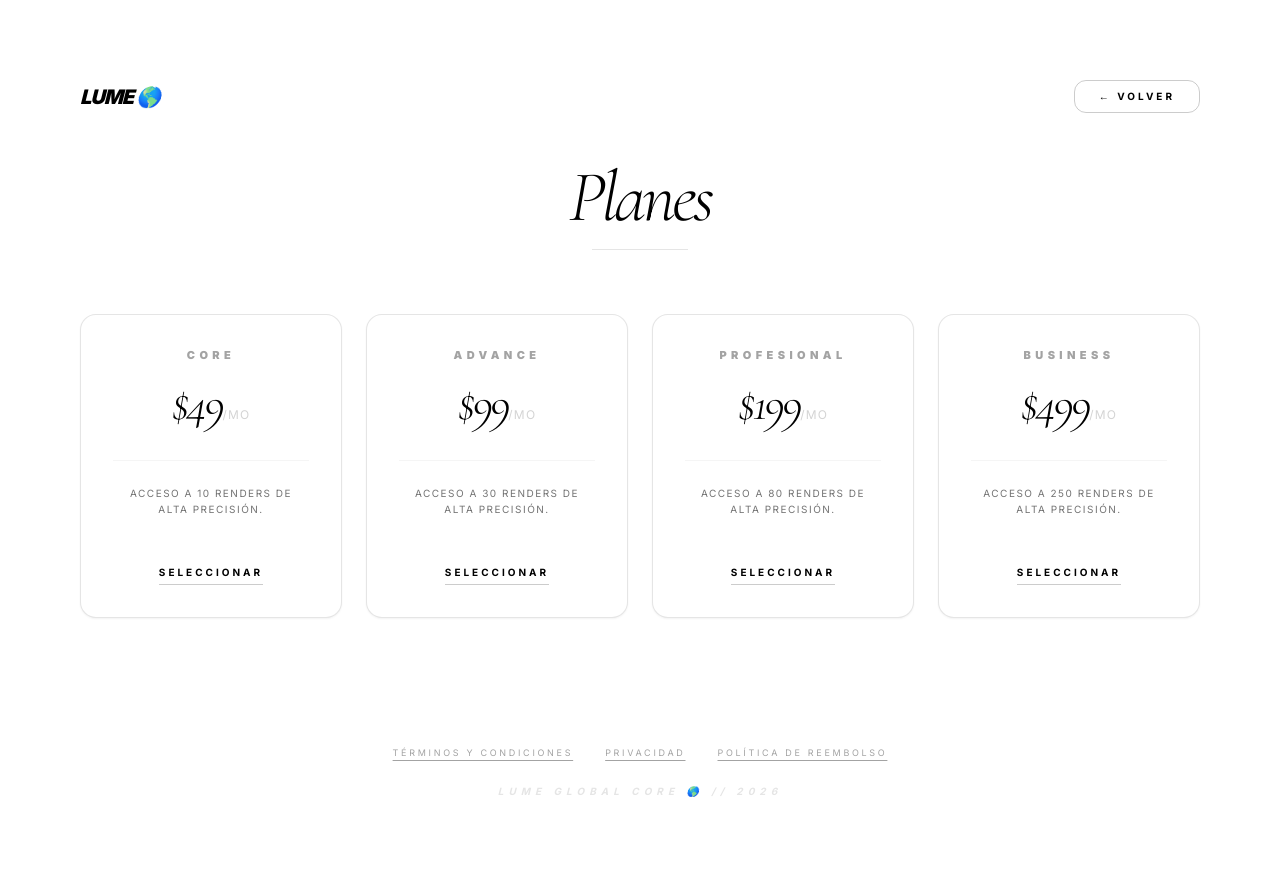
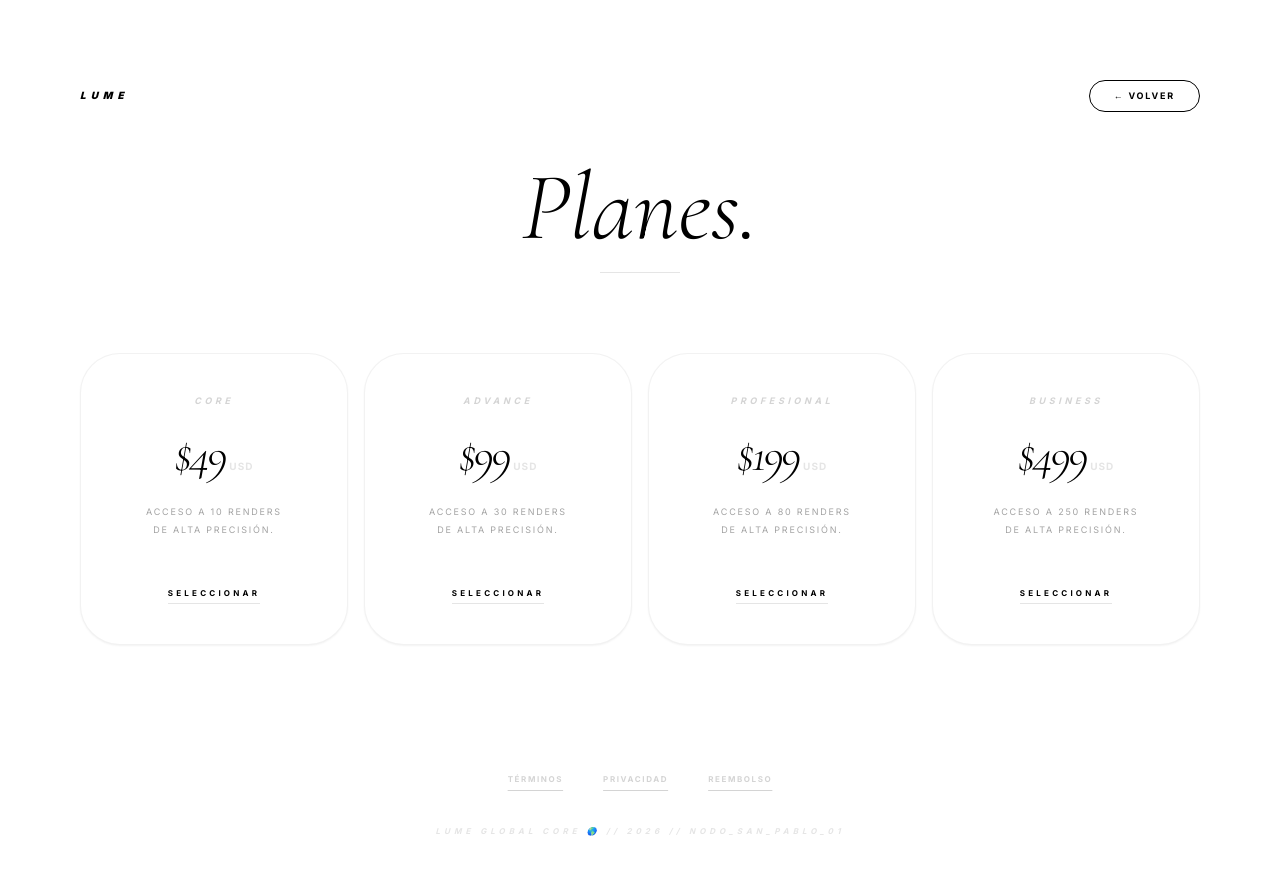
Before and after one commit to lumeglobal10-prog/lume-global-core, a Next.js app: page /pricing in a window 1280 px wide. Shown: the top 874 px of the page. Built offline with nearby package versions, Linux system fonts and the light colour scheme; no server answers.

Commit message:
Update page.tsx

```diff
--- a/app/pricing/page.tsx
+++ b/app/pricing/page.tsx
@@ -9,7 +9,7 @@ export default function PricingPage() {
   const [userRegion, setUserRegion] = useState('GLOBAL');
   const router = useRouter();
 
-  // M.I.C. SENSOR: Captura de región para segmentación de pasarela
+  // 🏛️ SENSOR M.I.C. (INMERSIÓN CULTURAL): Detección de Soberanía Regional
   useEffect(() => {
     const detectRegion = async () => {
       try {
@@ -38,56 +38,53 @@ export default function PricingPage() {
 
   const proceedToCheckout = () => {
     const session = localStorage.getItem('lume_session_token');
-    if (session) {
-      router.push('/checkout');
-    } else {
-      router.push('/register');
-    }
+    // Protocolo de derivación: Usuarios activos a Checkout, prospectos a Registro
+    router.push(session ? '/checkout' : '/register');
   };
 
   return (
     <main className="min-h-screen bg-white text-black font-sans flex flex-col justify-between p-8 md:p-20 overflow-x-hidden">
 
-      <nav className="flex justify-between items-center w-full">
-        {/* LOGO INMUTABLE */}
-        <div className="text-xl font-black tracking-tighter italic uppercase">
-          LUME 🌎
+      {/* NAVEGACIÓN COMPACTA */}
+      <nav className="flex justify-between items-center w-full shrink-0">
+        <div className="text-[10px] font-black tracking-[0.5em] uppercase italic">
+          LUME
         </div>
         <button
           onClick={() => router.back()}
-          className="text-[10px] font-sans font-bold tracking-[0.3em] uppercase border border-black/20 px-6 py-2 rounded-xl active:scale-95 transition-all hover:bg-neutral-50"
+          className="text-[9px] font-bold tracking-[0.2em] uppercase border border-black px-6 py-2 rounded-full active:scale-95 transition-all hover:bg-black hover:text-white"
         >
           ← VOLVER
         </button>
       </nav>
 
-      <div className="max-w-6xl mx-auto w-full py-12 text-center">
+      <div className="max-w-6xl mx-auto w-full py-12 text-center flex-grow flex flex-col justify-center">
         {/* TÍTULO ESTILO KARADA DECO */}
-        <h1 className="text-6xl md:text-7xl font-serif font-light tracking-tighter mb-4 italic lowercase first-letter:uppercase leading-none">
-          Planes
+        <h1 className="text-6xl md:text-8xl font-serif font-light italic lowercase first-letter:uppercase leading-none mb-4">
+          Planes.
         </h1>
-        <div className="h-[1px] w-24 bg-black/10 mx-auto mb-16"></div>
+        <div className="h-[1px] w-20 bg-black/10 mx-auto mb-20"></div>
 
-        <div className="grid grid-cols-1 md:grid-cols-2 lg:grid-cols-4 gap-6">
+        <div className="grid grid-cols-1 md:grid-cols-2 lg:grid-cols-4 gap-4">
           {planes.map((plan) => (
             <div
               key={plan.nombre}
               onClick={() => handlePlanSelection(plan.nombre)}
-              className="group border border-black/10 p-8 rounded-2xl flex flex-col items-center justify-between cursor-pointer hover:bg-neutral-50 transition-all duration-300 active:scale-95 bg-white shadow-sm"
+              className="group border border-black/5 p-10 rounded-[40px] flex flex-col items-center justify-between cursor-pointer hover:bg-neutral-50 transition-all duration-500 active:scale-95 bg-white shadow-sm"
             >
-              <div>
-                <h2 className="text-[11px] font-sans font-black tracking-[0.4em] mb-4 uppercase text-neutral-400 group-hover:text-black transition-colors">
+              <div className="space-y-6">
+                <h2 className="text-[9px] font-bold tracking-[0.4em] uppercase text-neutral-300 group-hover:text-black transition-colors italic">
                   {plan.nombre}
                 </h2>
-                <div className="text-5xl font-serif font-light italic mb-2 tracking-tighter">
-                  ${plan.precio}<span className="text-[12px] font-sans font-normal not-italic uppercase tracking-widest text-neutral-300">/mo</span>
+                <div className="text-5xl font-serif font-light italic tracking-tighter">
+                  ${plan.precio}<span className="text-[10px] font-sans not-italic font-bold uppercase tracking-widest text-neutral-200 ml-1">USD</span>
                 </div>
-                <p className="text-[10px] font-sans font-medium uppercase tracking-[0.15em] leading-relaxed mt-8 border-t border-neutral-100 pt-6 text-neutral-500 group-hover:text-black transition-colors">
+                <p className="text-[9px] font-sans font-medium uppercase tracking-[0.2em] leading-loose text-neutral-400 group-hover:text-black transition-colors px-4">
                   {plan.desc}
                 </p>
               </div>
 
-              <div className="mt-12 text-[10px] font-sans font-bold tracking-[0.3em] uppercase border-b border-black/20 group-hover:border-black pb-1 transition-all">
+              <div className="mt-12 text-[8px] font-bold tracking-[0.4em] uppercase border-b border-black/10 group-hover:border-black pb-1 transition-all">
                 SELECCIONAR
               </div>
             </div>
@@ -95,38 +92,40 @@ export default function PricingPage() {
         </div>
       </div>
 
+      {/* POPUP DE VERIFICACIÓN M.I.C. */}
       {showPopup && (
-        <div className="fixed inset-0 bg-black/60 backdrop-blur-md flex items-center justify-center p-6 z-50">
-          <div className="bg-white p-10 max-w-sm w-full border border-black/10 rounded-3xl text-center space-y-8 shadow-2xl animate-in fade-in zoom-in duration-300">
-            <h3 className="text-[11px] font-sans font-bold tracking-[0.5em] uppercase italic text-neutral-400">Verificación regional</h3>
-            <p className="text-[10px] font-serif italic text-neutral-600 leading-relaxed">
-              Acceso detectado desde: <span className="text-black font-sans font-bold not-italic">{userRegion}</span>.<br/><br/>
-              Los precios se expresan en <span className="text-black font-sans font-bold not-italic">USD</span>. El monto final se ajustará según impuestos locales en la pasarela.
+        <div className="fixed inset-0 bg-black/20 backdrop-blur-sm flex items-center justify-center p-6 z-50 animate-in fade-in duration-300">
+          <div className="bg-white p-12 max-w-sm w-full rounded-[48px] text-center space-y-10 shadow-2xl border border-black/5">
+            <h3 className="text-[9px] font-bold tracking-[0.6em] uppercase italic text-neutral-300">Sensor M.I.C.</h3>
+            <p className="text-[11px] font-serif italic text-neutral-500 leading-relaxed px-2">
+              Región detectada: <span className="text-black font-sans font-bold not-italic">{userRegion}</span>.<br/><br/>
+              Precios expresados en <span className="text-black font-sans font-bold not-italic text-[10px]">USD</span>.<br/> El cargo final se ajustará según impuestos locales en el nodo de pago.
             </p>
             <button
               onClick={proceedToCheckout}
-              className="w-full bg-black text-white p-4 rounded-2xl text-[11px] font-sans font-bold uppercase tracking-[0.4em] hover:bg-neutral-800 transition-all active:scale-95"
+              className="w-full bg-black text-white p-5 rounded-3xl text-[9px] font-bold uppercase tracking-[0.4em] hover:bg-neutral-800 transition-all active:scale-95 shadow-xl"
             >
-              CONFIRMAR PROTOCOLO
+              Confirmar protocolo
             </button>
           </div>
         </div>
       )}
 
-      <footer className="flex flex-col items-center space-y-6 pt-20">
-        <div className="flex flex-wrap justify-center gap-8 font-sans text-neutral-400">
-          <Link href="/terms" className="text-[9px] font-medium tracking-[0.3em] uppercase hover:text-black underline underline-offset-4 decoration-1">
-            Términos y Condiciones
+      {/* FOOTER */}
+      <footer className="flex flex-col items-center space-y-10 pt-20 shrink-0">
+        <div className="flex flex-wrap justify-center gap-10 font-sans text-neutral-300">
+          <Link href="/terms" className="text-[8px] font-bold tracking-[0.2em] uppercase hover:text-black underline underline-offset-8 decoration-1">
+            Términos
           </Link>
-          <Link href="/privacy" className="text-[9px] font-medium tracking-[0.3em] uppercase hover:text-black underline underline-offset-4 decoration-1">
+          <Link href="/privacy" className="text-[8px] font-bold tracking-[0.2em] uppercase hover:text-black underline underline-offset-8 decoration-1">
             Privacidad
           </Link>
-          <Link href="/refund" className="text-[9px] font-medium tracking-[0.3em] uppercase hover:text-black underline underline-offset-4 decoration-1">
-            Política de Reembolso
+          <Link href="/refund" className="text-[8px] font-bold tracking-[0.2em] uppercase hover:text-black underline underline-offset-8 decoration-1">
+            Reembolso
           </Link>
         </div>
-        <div className="text-[10px] font-sans font-bold tracking-[0.5em] text-neutral-200 uppercase italic text-center">
-          LUME GLOBAL CORE 🌎 // 2026
+        <div className="text-[8px] font-bold tracking-[0.5em] text-neutral-200 uppercase italic text-center pb-8">
+          LUME GLOBAL CORE 🌎 // 2026 // NODO_SAN_PABLO_01
         </div>
       </footer>
     </main>
```
